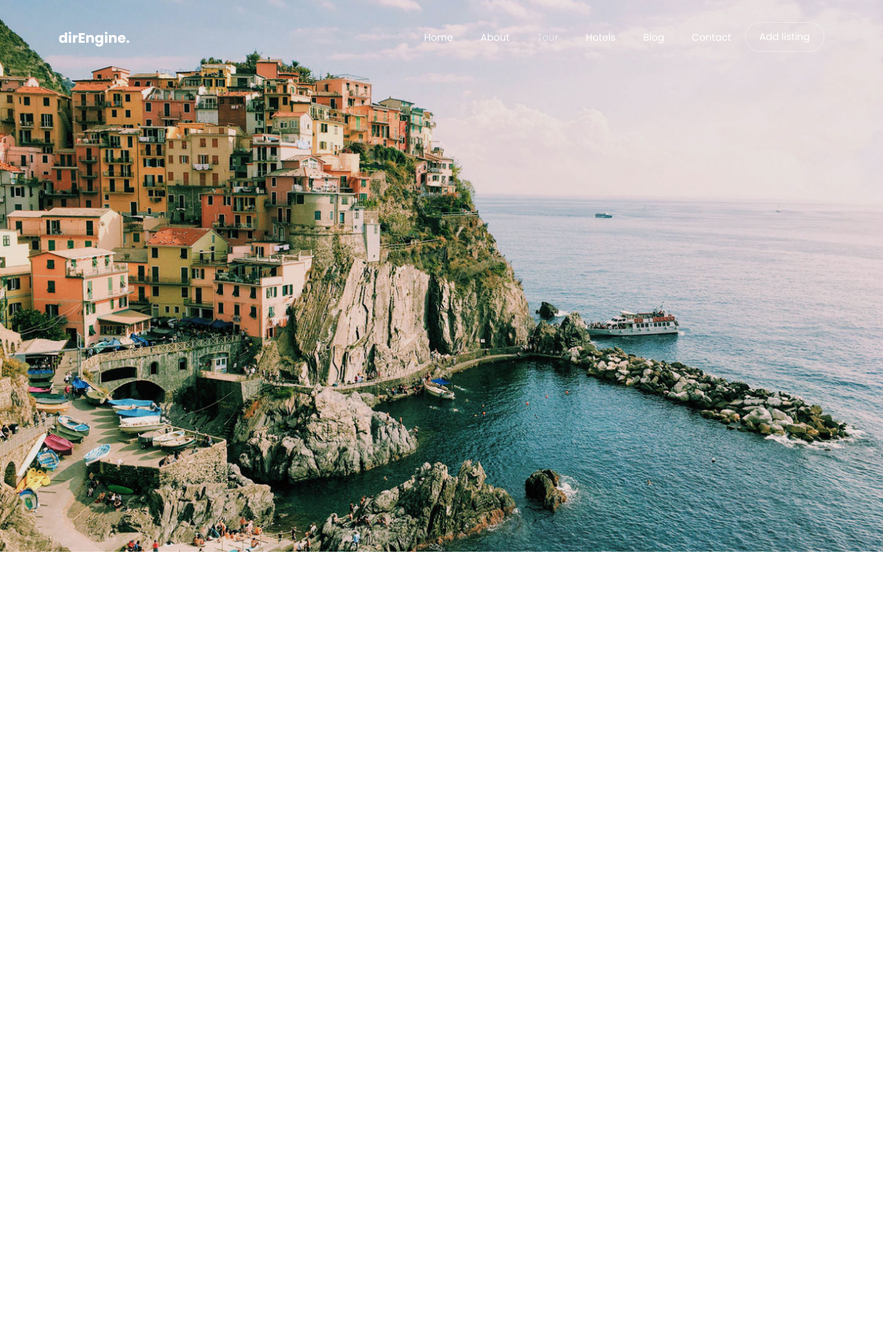
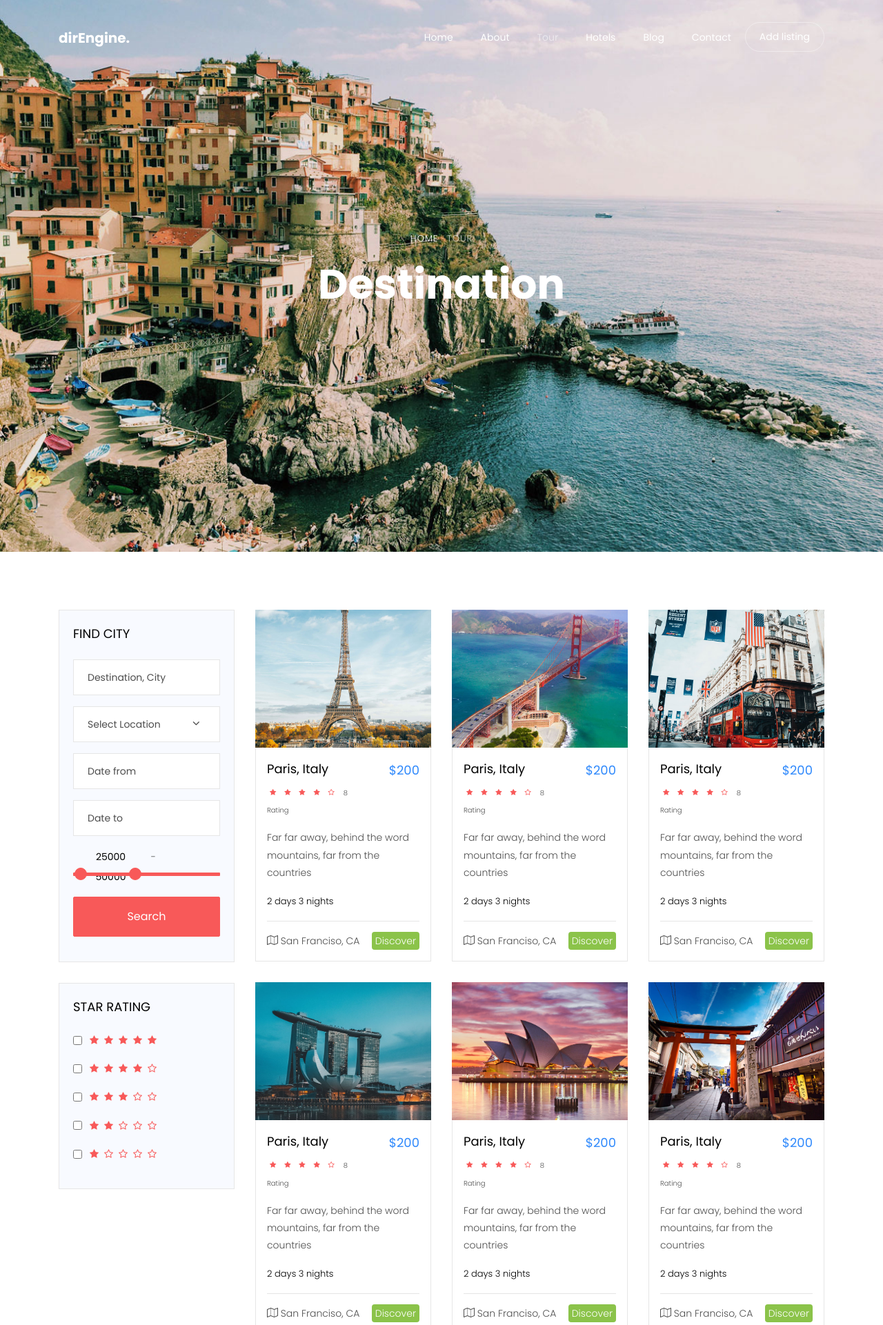
Before and after one commit to elywin/BigBoyzTourz, a Django app: template templates/tour.html in a window 1280 px wide. Shown: the top 1921 px of the page at 69% size. Run offline with Django 3.2, Linux system fonts and the light colour scheme; the template is opened without the code that fills it, so the values that code supplies are empty; some libraries are stand-ins or nearby versions; some web fonts are replaced.

Commit message:
load static files and set url to tour page

```diff
--- a/bbtapp/urls.py
+++ b/bbtapp/urls.py
@@ -5,5 +5,7 @@ urlpatterns = [
     path('', views.index, name='index'),
     path('about', views.about, name='about'),
     path('contact', views.contact, name='contact'),
+    path('tour', views.tour, name='tour'),
+
 
 ]
--- a/bbtapp/views.py
+++ b/bbtapp/views.py
@@ -9,3 +9,6 @@ def about(request):
 
 def contact(request):
         return render(request,"contact.html")
+
+def tour(request):
+        return render(request,"tour.html")
--- a/templates/about.html
+++ b/templates/about.html
@@ -42,7 +42,7 @@
         <ul class="navbar-nav ml-auto">
           <li class="nav-item"><a href="{% url 'index'%}" class="nav-link">Home</a></li>
           <li class="nav-item active"><a href="{% url 'about' %}" class="nav-link">About</a></li>
-          <li class="nav-item"><a href="tour.html" class="nav-link">Tour</a></li>
+          <li class="nav-item"><a href="{% url 'tour' %}" class="nav-link">Tour</a></li>
           <li class="nav-item"><a href="hotel.html" class="nav-link">Hotels</a></li>
           <li class="nav-item"><a href="blog.html" class="nav-link">Blog</a></li>
           <li class="nav-item"><a href="{% url 'contact' %}" class="nav-link">Contact</a></li>
--- a/templates/contact.html
+++ b/templates/contact.html
@@ -41,7 +41,7 @@
         <ul class="navbar-nav ml-auto">
           <li class="nav-item"><a href="{% url 'index' %}" class="nav-link">Home</a></li>
           <li class="nav-item"><a href="{% url 'about' %}" class="nav-link">About</a></li>
-          <li class="nav-item"><a href="tour.html" class="nav-link">Tour</a></li>
+          <li class="nav-item"><a href="{% url 'tour' %}" class="nav-link">Tour</a></li>
           <li class="nav-item"><a href="hotel.html" class="nav-link">Hotels</a></li>
           <li class="nav-item"><a href="blog.html" class="nav-link">Blog</a></li>
           <li class="nav-item active"><a href="{% url 'contact' %}" class="nav-link">Contact</a></li>
--- a/templates/index.html
+++ b/templates/index.html
@@ -41,7 +41,7 @@
         <ul class="navbar-nav ml-auto">
           <li class="nav-item active"><a href="{% url 'index' %}" class="nav-link">Home</a></li>
           <li class="nav-item"><a href="{% url 'about' %}" class="nav-link">About</a></li>
-          <li class="nav-item"><a href="tour.html" class="nav-link">Tour</a></li>
+          <li class="nav-item"><a href="{% url 'tour' %}" class="nav-link">Tour</a></li>
           <li class="nav-item"><a href="hotel.html" class="nav-link">Hotels</a></li>
           <li class="nav-item"><a href="blog.html" class="nav-link">Blog</a></li>
           <li class="nav-item"><a href="{% url 'contact'%}" class="nav-link">Contact</a></li>
--- a/templates/tour.html
+++ b/templates/tour.html
@@ -2,30 +2,32 @@
 <html lang="en">
   <head>
     <title>DirEngine - Free Bootstrap 4 Template by Colorlib</title>
+	{% load static %}
     <meta charset="utf-8">
     <meta name="viewport" content="width=device-width, initial-scale=1, shrink-to-fit=no">
+
 
     <link href="https://fonts.googleapis.com/css?family=Poppins:300,400,500,600,700" rel="stylesheet">
     <link href="https://fonts.googleapis.com/css?family=Alex+Brush" rel="stylesheet">
 
-    <link rel="stylesheet" href="css/open-iconic-bootstrap.min.css">
-    <link rel="stylesheet" href="css/animate.css">
+    <link rel="stylesheet" href="{% static 'css/open-iconic-bootstrap.min.css' %}">
+    <link rel="stylesheet" href="{% static 'css/animate.css' %}">
 
-    <link rel="stylesheet" href="css/owl.carousel.min.css">
-    <link rel="stylesheet" href="css/owl.theme.default.min.css">
-    <link rel="stylesheet" href="css/magnific-popup.css">
+    <link rel="stylesheet" href="{% static 'css/owl.carousel.min.css' %}">
+    <link rel="stylesheet" href="{% static 'css/owl.theme.default.min.css' %}">
+    <link rel="stylesheet" href="{% static 'css/magnific-popup.css' %}">
 
-    <link rel="stylesheet" href="css/aos.css">
+    <link rel="stylesheet" href="{% static 'css/aos.css' %}">
 
-    <link rel="stylesheet" href="css/ionicons.min.css">
+    <link rel="stylesheet" href="{% static 'css/ionicons.min.css' %}">
 
-    <link rel="stylesheet" href="css/bootstrap-datepicker.css">
-    <link rel="stylesheet" href="css/jquery.timepicker.css">
+    <link rel="stylesheet" href="{% static 'css/bootstrap-datepicker.css' %}">
+    <link rel="stylesheet" href="{% static 'css/jquery.timepicker.css'%} ">
 
 
-    <link rel="stylesheet" href="css/flaticon.css">
-    <link rel="stylesheet" href="css/icomoon.css">
-    <link rel="stylesheet" href="css/style.css">
+    <link rel="stylesheet" href="{% static 'css/flaticon.css' %}">
+    <link rel="stylesheet" href="{% static 'css/icomoon.css' %}">
+    <link rel="stylesheet" href="{% static 'css/style.css' %}">
   </head>
   <body>
 
@@ -38,12 +40,12 @@
 
       <div class="collapse navbar-collapse" id="ftco-nav">
         <ul class="navbar-nav ml-auto">
-          <li class="nav-item"><a href="index.html" class="nav-link">Home</a></li>
-          <li class="nav-item"><a href="about.html" class="nav-link">About</a></li>
-          <li class="nav-item active"><a href="tour.html" class="nav-link">Tour</a></li>
+          <li class="nav-item"><a href="{% url 'index' %}" class="nav-link">Home</a></li>
+          <li class="nav-item"><a href="{% url 'about' %}" class="nav-link">About</a></li>
+          <li class="nav-item active"><a href="{% url 'tour' %}" class="nav-link">Tour</a></li>
           <li class="nav-item"><a href="hotel.html" class="nav-link">Hotels</a></li>
           <li class="nav-item"><a href="blog.html" class="nav-link">Blog</a></li>
-          <li class="nav-item"><a href="contact.html" class="nav-link">Contact</a></li>
+          <li class="nav-item"><a href="{% url 'contact' %}" class="nav-link">Contact</a></li>
           <li class="nav-item cta"><a href="contact.html" class="nav-link"><span>Add listing</span></a></li>
         </ul>
       </div>
@@ -51,7 +53,7 @@
   </nav>
     <!-- END nav -->
 
-    <div class="hero-wrap js-fullheight" style="background-image: url('images/bg_3.jpg');">
+    <div class="hero-wrap js-fullheight" style="background-image: url('{% static "images/bg_3.jpg" %}');">
       <div class="overlay"></div>
       <div class="container">
         <div class="row no-gutters slider-text js-fullheight align-items-center justify-content-center" data-scrollax-parent="true">
@@ -442,24 +444,24 @@
   <div id="ftco-loader" class="show fullscreen"><svg class="circular" width="48px" height="48px"><circle class="path-bg" cx="24" cy="24" r="22" fill="none" stroke-width="4" stroke="#eeeeee"/><circle class="path" cx="24" cy="24" r="22" fill="none" stroke-width="4" stroke-miterlimit="10" stroke="#F96D00"/></svg></div>
 
 
-  <script src="js/jquery.min.js"></script>
-  <script src="js/jquery-migrate-3.0.1.min.js"></script>
-  <script src="js/popper.min.js"></script>
-  <script src="js/bootstrap.min.js"></script>
-  <script src="js/jquery.easing.1.3.js"></script>
-  <script src="js/jquery.waypoints.min.js"></script>
-  <script src="js/jquery.stellar.min.js"></script>
-  <script src="js/owl.carousel.min.js"></script>
-  <script src="js/jquery.magnific-popup.min.js"></script>
-  <script src="js/aos.js"></script>
-  <script src="js/jquery.animateNumber.min.js"></script>
-  <script src="js/bootstrap-datepicker.js"></script>
-  <script src="js/jquery.timepicker.min.js"></script>
-  <script src="js/scrollax.min.js"></script>
-  <script src="js/range.js"></script>
+  <script src="{% static 'js/jquery.min.js' %}"></script>
+  <script src="{% static 'js/jquery-migrate-3.0.1.min.js' %}"></script>
+  <script src="{% static 'js/popper.min.js' %}"></script>
+  <script src="{% static 'js/bootstrap.min.js' %}"></script>
+  <script src="{% static 'js/jquery.easing.1.3.js' %}"></script>
+  <script src="{% static 'js/jquery.waypoints.min.js' %}"></script>
+  <script src="{% static 'js/jquery.stellar.min.js' %}"></script>
+  <script src="{% static 'js/owl.carousel.min.js' %}"></script>
+  <script src="{% static 'js/jquery.magnific-popup.min.js' %}"></script>
+  <script src="{% static 'js/aos.js' %}"></script>
+  <script src="{% static 'js/jquery.animateNumber.min.js' %}"></script>
+  <script src="{% static 'js/bootstrap-datepicker.js' %}"></script>
+
+  <!-- <script src="js/jquery.timepicker.min.js"></script> -->
+  <script src="{% static 'js/scrollax.min.js' %}"></script>
   <script src="https://maps.googleapis.com/maps/api/js?key=AIzaSyBVWaKrjvy3MaE7SQ74_uJiULgl1JY0H2s&sensor=false"></script>
-  <script src="js/google-map.js"></script>
-  <script src="js/main.js"></script>
+  <script src="{% static 'js/google-map.js' %}"></script>
+  <script src="{% static 'js/main.js' %}"></script>
 
   </body>
 </html>
```
